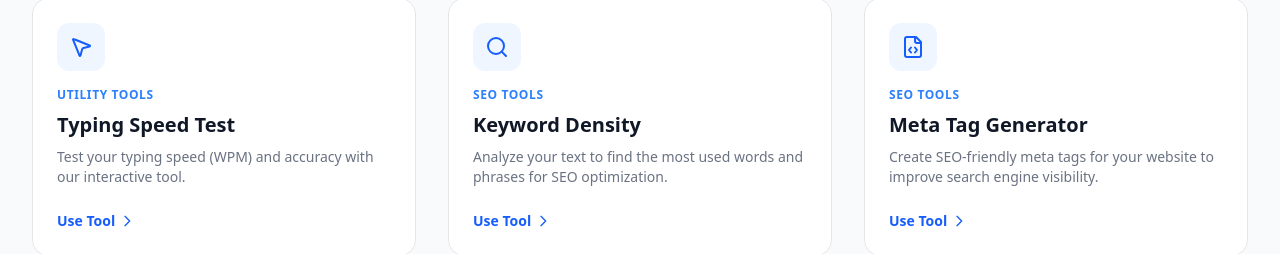
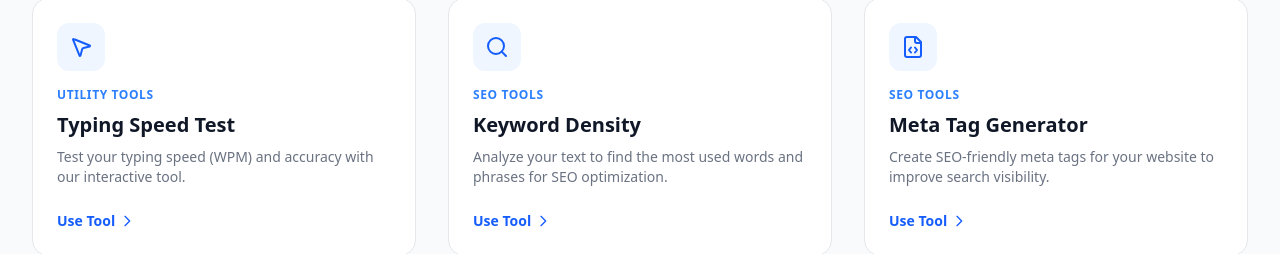
Before and after one commit to CyberBuds/freetoobox, a React (Vite) app: page /tools in a window 1280 px wide. Shown: the part 3569-3823 px from the top of the page. Built offline with nearby package versions, Linux system fonts and the light colour scheme.

Commit message:
Update constants.ts

```diff
--- a/src/constants.ts
+++ b/src/constants.ts
@@ -284,7 +284,7 @@ export const TOOLS = [
   {
     id: 'meta-tag-generator',
     title: 'Meta Tag Generator',
-    description: 'Create SEO-friendly meta tags for your website to improve search engine visibility.',
+    description: 'Create SEO-friendly meta tags for your website to improve search visibility.',
     icon: FileCode,
     category: 'SEO Tools',
     href: '/tools/meta-tag-generator',
```
